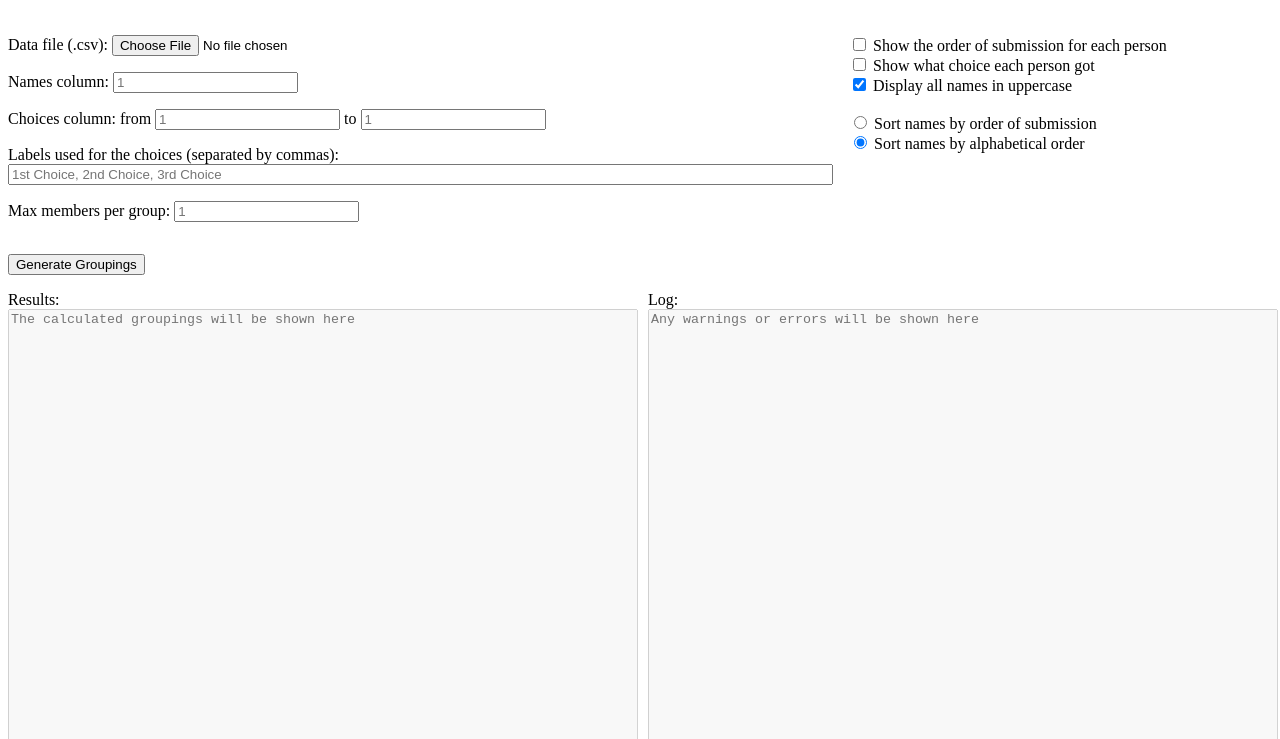
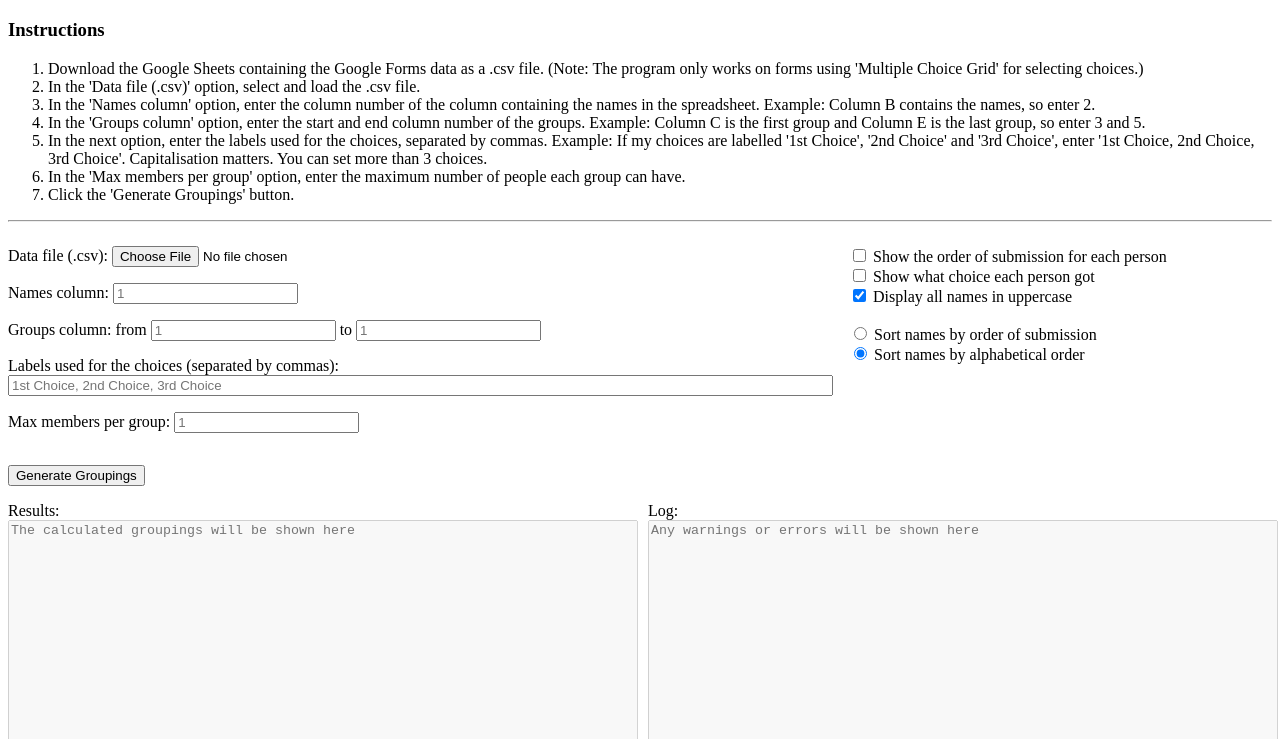
Before and after one commit to MastarCheeze/autogrouper, a website: page index.html in a window 1280 px wide. Shown: the part 61-800 px from the top of the page. Drawn offline with Linux system fonts and the light colour scheme.

Commit message:
add instructions

```diff
--- a/index.html
+++ b/index.html
@@ -8,6 +8,39 @@
   </head>
   <body>
     <h1>ALSTAR First Event Autogrouper</h1>
+
+    <h3>Instructions</h3>
+    <ol>
+      <li>
+        Download the Google Sheets containing the Google Forms data as a .csv
+        file. (Note: The program only works on forms using 'Multiple Choice
+        Grid' for selecting choices.)
+      </li>
+      <li>In the 'Data file (.csv)' option, select and load the .csv file.</li>
+      <li>
+        In the 'Names column' option, enter the column number of the column
+        containing the names in the spreadsheet. Example: Column B contains the
+        names, so enter 2.
+      </li>
+      <li>
+        In the 'Groups column' option, enter the start and end column number of
+        the groups. Example: Column C is the first group and Column E is the
+        last group, so enter 3 and 5.
+      </li>
+      <li>
+        In the next option, enter the labels used for the choices, separated by
+        commas. Example: If my choices are labelled '1st Choice', '2nd Choice'
+        and '3rd Choice', enter '1st Choice, 2nd Choice, 3rd Choice'.
+        Capitalisation matters. You can set more than 3 choices.
+      </li>
+      <li>
+        In the 'Max members per group' option, enter the maximum number of
+        people each group can have.
+      </li>
+      <li>Click the 'Generate Groupings' button.</li>
+    </ol>
+
+    <hr />
 
     <div class="split">
       <div>
@@ -27,7 +60,7 @@
           />
         </p>
         <p>
-          Choices column: from
+          Groups column: from
           <input
             type="number"
             name="choicesFromCol"
@@ -116,14 +149,6 @@
       </div>
     </div>
 
-    <h3>⬇ Instructions</h3>
-    <ol>
-      <li>
-        Download the Google Sheets containing the Google Forms data as a .csv
-        file. Load it in the settings.
-      </li>
-    </ol>
-
     <script src="index.js"></script>
   </body>
 </html>
```
